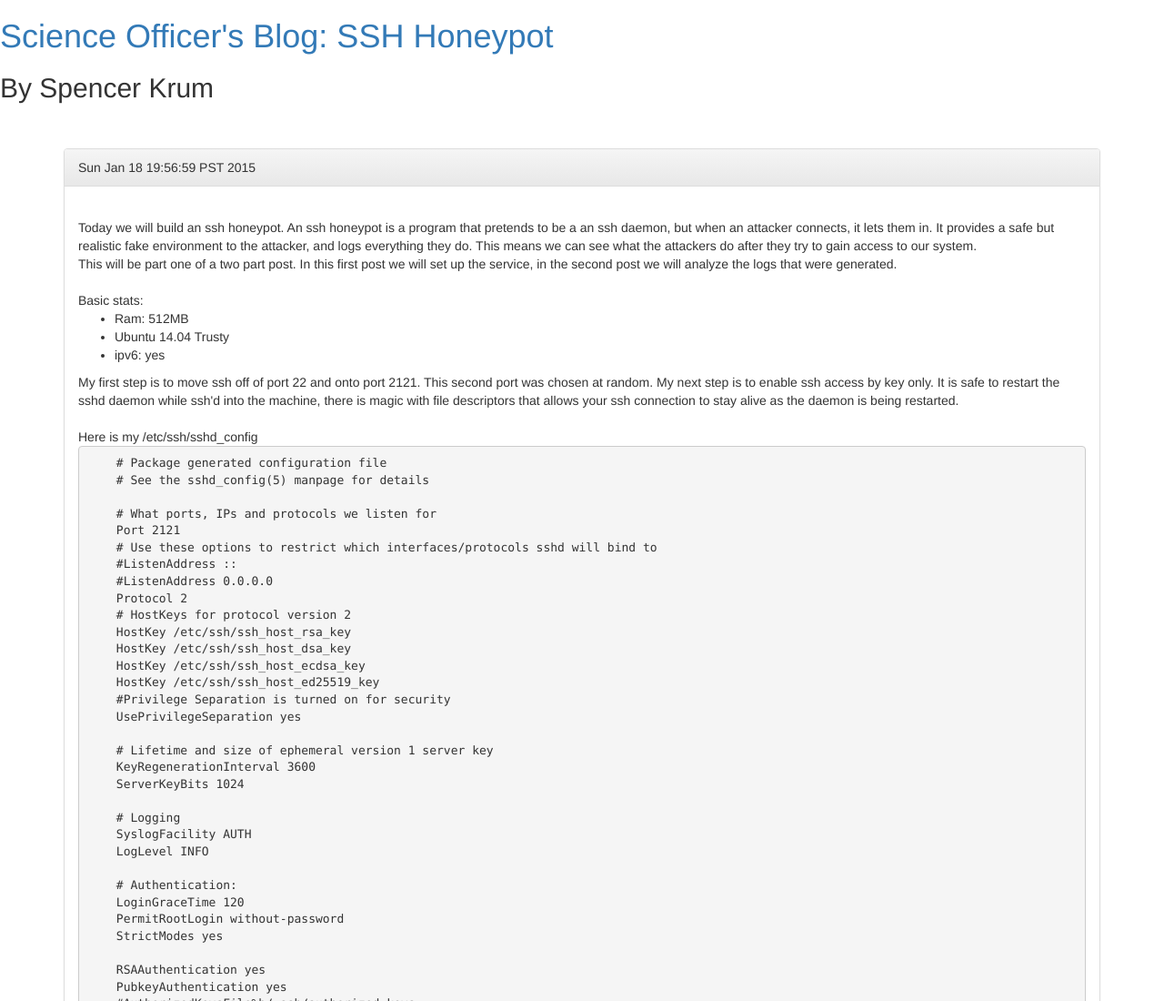
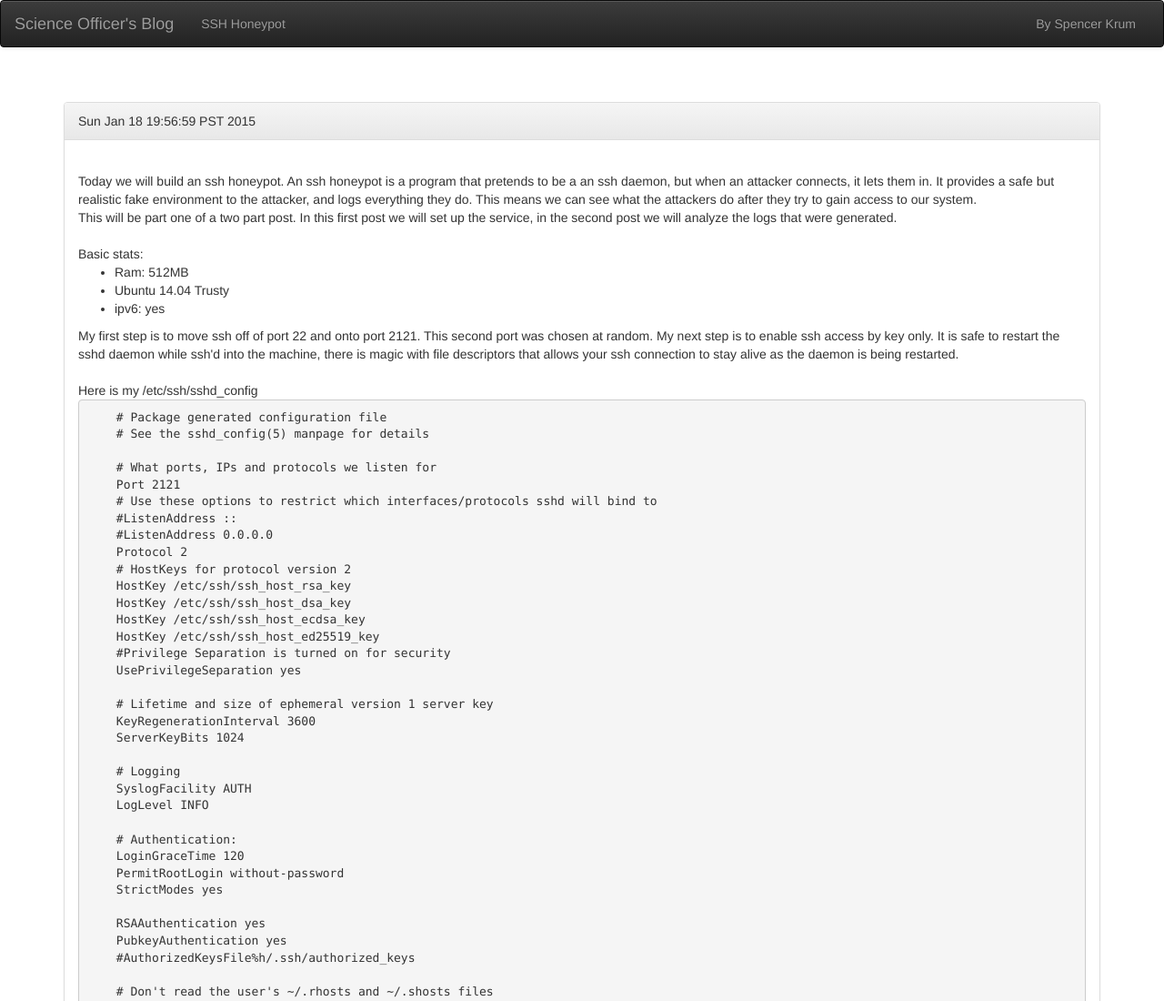
Before and after one commit to nibalizer/scienceofficersblog, a plain HTML site: page blog/ssh_honeypot.html in a window 1280 px wide. Shown: the top 1100 px of the page at 91% size. Drawn offline with nearby package versions, Linux system fonts and the light colour scheme.

Commit message:
bootstrp navbar

```diff
--- a/blog/ssh_honeypot.html
+++ b/blog/ssh_honeypot.html
@@ -40,8 +40,30 @@ body {
 
 </head>
 <body>
-<a href='http://spencerkrum.com/blog'><h1>Science Officer's Blog: SSH Honeypot</h1></a>
-<h2>By Spencer Krum</h2>
+<nav class="navbar navbar-default navbar-inverse">
+  <div class="container-fluid">
+    <!-- Brand and toggle get grouped for better mobile display -->
+    <div class="navbar-header">
+      <button type="button" class="navbar-toggle collapsed" data-toggle="collapse" data-target="#bs-example-navbar-collapse-1">
+        <span class="sr-only">Toggle navigation</span>
+        <span class="icon-bar"></span>
+        <span class="icon-bar"></span>
+        <span class="icon-bar"></span>
+      </button>
+      <a class="navbar-brand listopen" href="http://spencerkrum.com/blog">Science Officer's Blog</a>
+    </div>
+
+    <!-- Collect the nav links, forms, and other content for toggling -->
+    <div class="collapse navbar-collapse" id="bs-example-navbar-collapse-1">
+      <ul class="nav navbar-nav">
+        <li id="clear"><a href="#">SSH Honeypot</a></li>
+    </ul>
+      <ul class="nav navbar-nav navbar-right">
+        <li><a href="http://spencerkrum.com">By Spencer Krum</a></li>
+      </ul>
+    </div><!-- /.navbar-collapse -->
+  </div><!-- /.container-fluid -->
+</nav>
 <!--col-xs-6 col-centered -->
 
 <div class="container">
```
